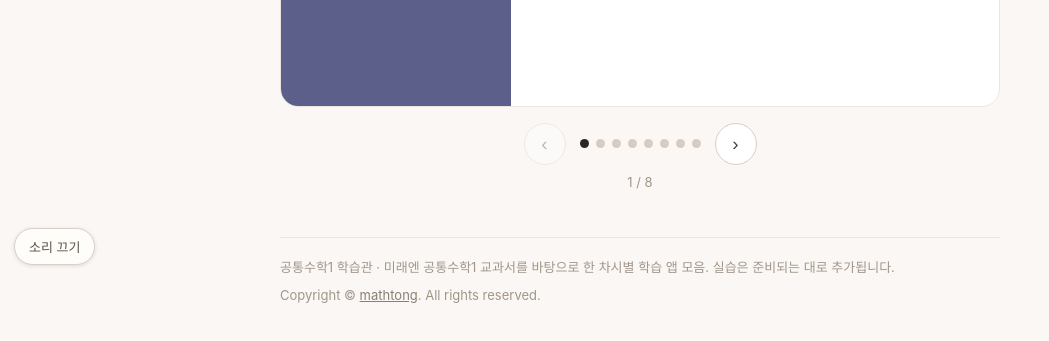
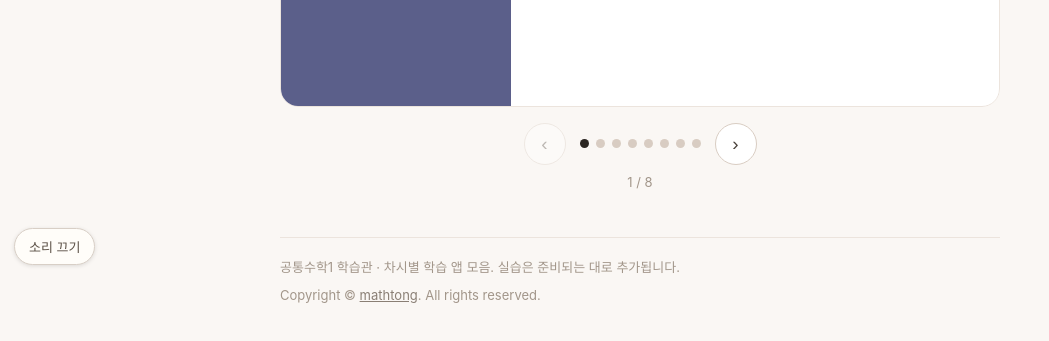
Before and after one commit to t98advisor1/common-math1-hub, a plain HTML site: page unit3.html in a window 1280 px wide. Shown: the part 521-862 px from the top of the page, without its empty margins (0-1049 px from the left). Drawn offline with Linux system fonts and the light colour scheme.

Commit message:
unit3: 출처 표기 제거 및 문구 정리
Updated footer text for clarity and brevity.

```diff
--- a/unit3.html
+++ b/unit3.html
@@ -214,7 +214,7 @@ a.unit .uthumb.tile { width:150px; min-height:118px; }
   </div>
   <p class="pos"><span class="n">1</span> / 8</p>
 <footer>
-<p>공통수학1 학습관 · 미래엔 공통수학1 교과서를 바탕으로 한 차시별 학습 앱 모음. 실습은 준비되는 대로 추가됩니다.</p>
+<p>공통수학1 학습관 · 차시별 학습 앱 모음. 실습은 준비되는 대로 추가됩니다.</p>
 <p style="margin-top:6px">Copyright © <a href="https://blog.naver.com/math-tong">mathtong</a>. All rights reserved.</p>
 </footer>
 </main>
```
